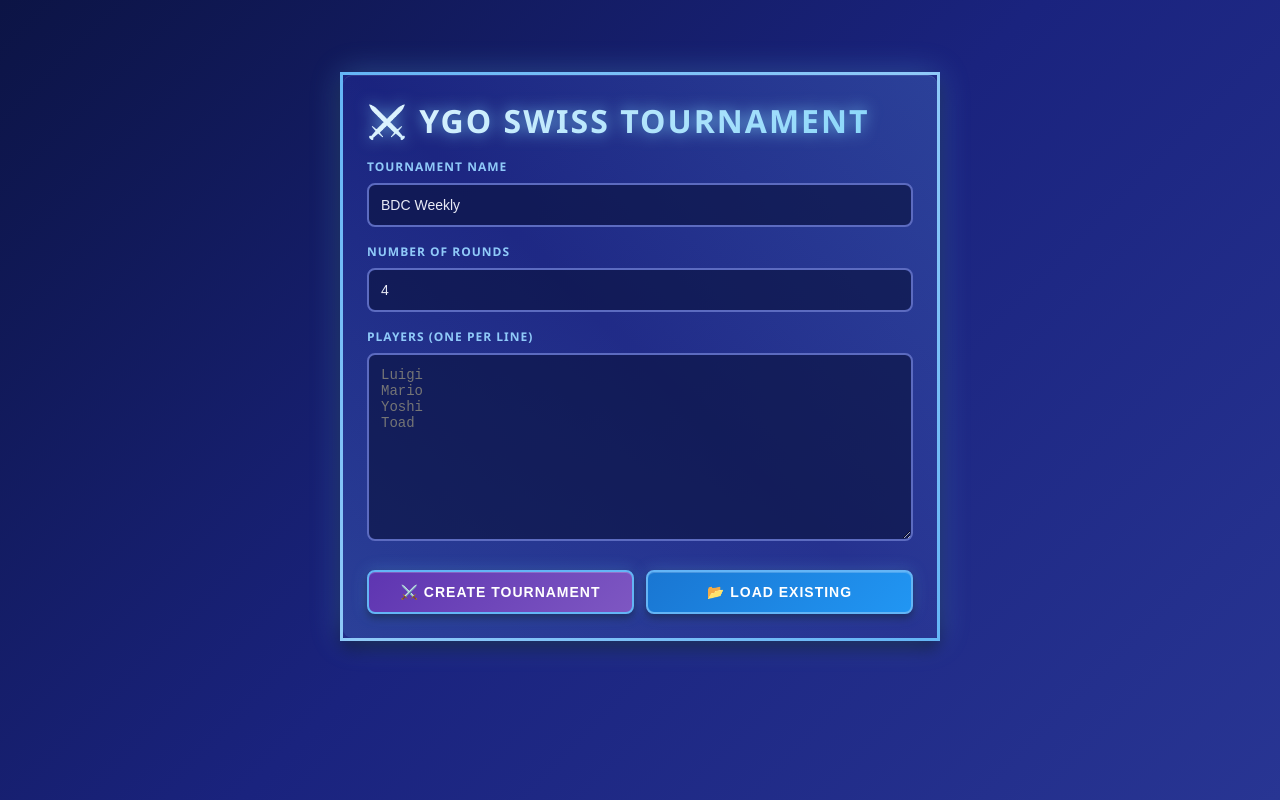
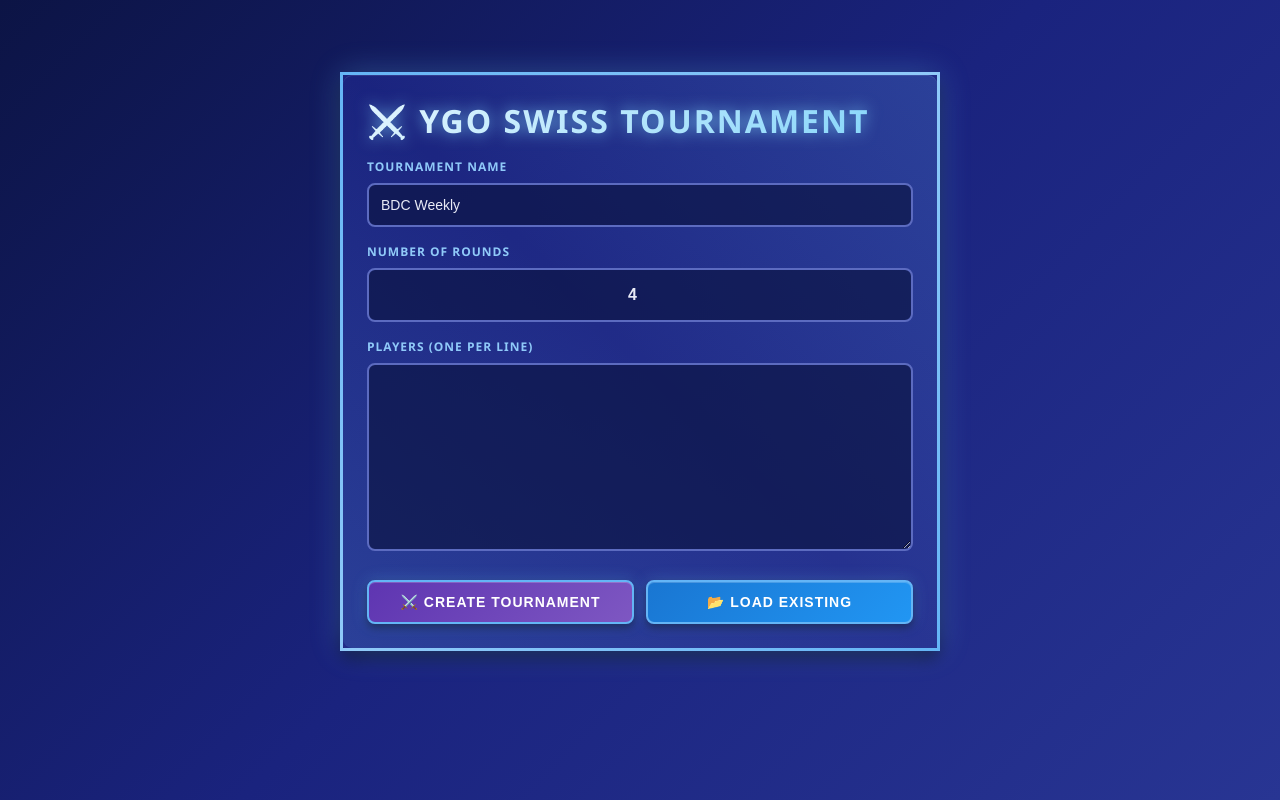
Before and after one commit to luigidino33/ygo-tcg-ph-swiss-maker, a Next.js app: page / in a window 1280 px wide. Built offline with nearby package versions, Linux system fonts and the light colour scheme.

Commit message:
Update page.tsx

```diff
--- a/app/page.tsx
+++ b/app/page.tsx
@@ -327,6 +327,12 @@ export default function Page() {
               onChange={(e) => setRounds(Number(e.target.value))}
               min={1}
               max={20}
+              style={{
+                fontSize: 16,
+                padding: '16px',
+                textAlign: 'center',
+                fontWeight: 'bold'
+              }}
             />
           </div>
           <div>
@@ -335,7 +341,6 @@ export default function Page() {
               value={playersText}
               onChange={(e) => setPlayersText(e.target.value)}
               rows={10}
-              placeholder={"Luigi \nMario \nYoshi \nToad "}
               style={{ fontFamily: 'monospace' }}
             />
           </div>
```
